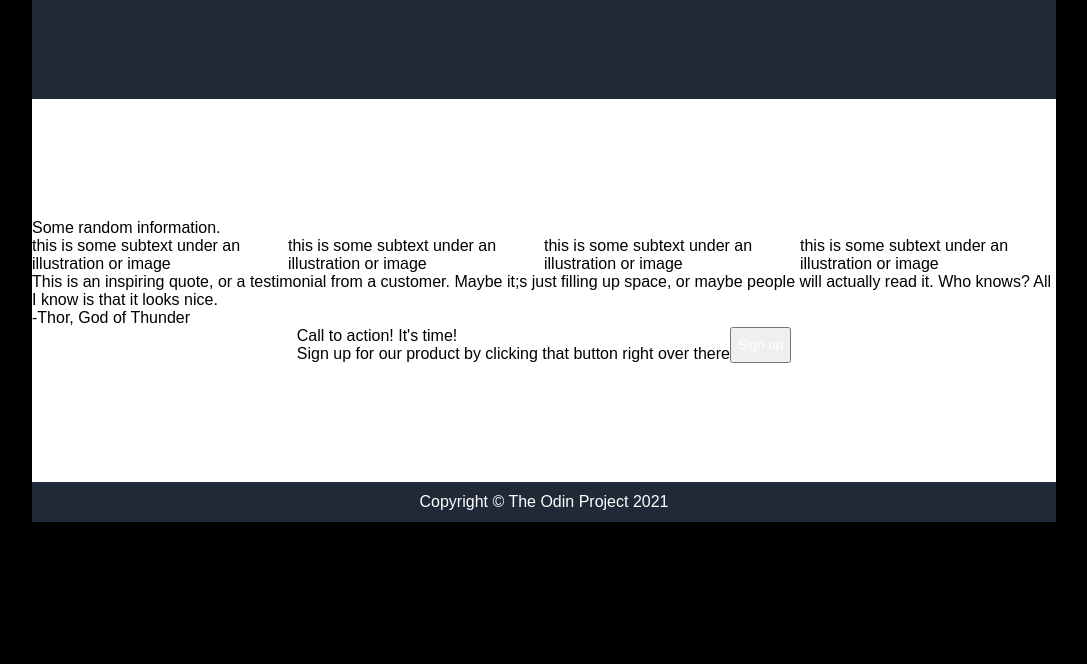
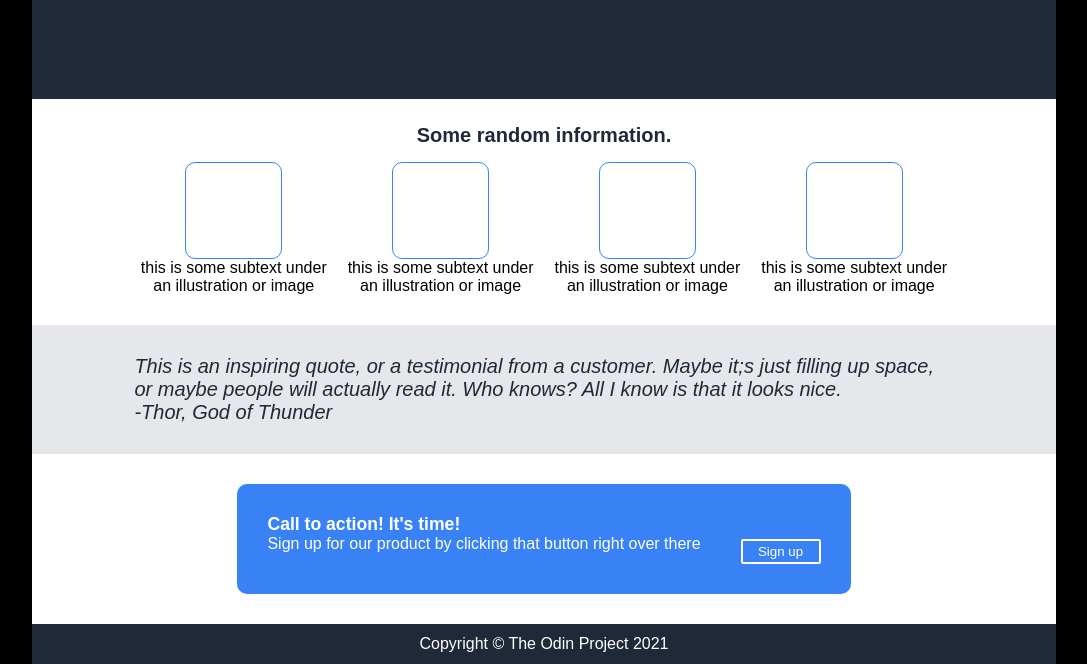
Before and after one commit to Potrocio/landing-page, a plain HTML site: page index.html in a window 1280 px wide. Shown: the part 278-942 px from the top of the page, without its empty margins (96-1183 px from the left). Before the commit the page ends 800 px from the top, so only its background shows below. Drawn offline with Linux system fonts and the light colour scheme.

Commit message:
finish page decorations

```diff
--- a/style.css
+++ b/style.css
@@ -1,6 +1,5 @@
 body {
     background-color: black;
-    height:100vh;
     display:flex;
     justify-content:center;
     margin:0 10% 0 10%;
@@ -9,8 +8,7 @@ body {
 
 .content {
     display:flex;
-    flex-direction:column;
-    justify-content: space-between;
+    flex-direction: column;
     background-color: white;
 }
 
@@ -80,22 +78,91 @@ a {
 .middle-content {
     display:flex;
     flex-direction: column;
+    flex: 1;
+    padding-top: 10px;
+}
+
+.middle-content-top {
+    display: flex;
+    flex-direction: column;
+    align-items: center;
+    margin: 15px 10% 30px 10%;
+}
+
+.information-header {
+    padding-bottom: 15px;
+    font-size: 20px;
+    font-weight: bold;
+    color: #1f2937;
 }
 
 .images-and-subtext {
-    display:flex;
+    display: flex;
+    gap: 8px;
+}
+
+.images-and-subtext .section {
+    display: flex;
+    flex-direction: column;
+    align-items: center;
+
+}
+
+.images-and-subtext .image {
+    border: 1px solid #3882f6;
+    height: 95px;
+    width: 95px;
+    border-radius: 10px;
+}
+
+.image-text {
+    text-align: center;
+}
+
+.middle-content-middle {
+    background-color: #e5e7eb;
+    padding: 30px 10% 30px 10%;
+}
+
+.middle-content-middle div {
+    font-style: italic;
+    font-size: 20px;
+    color: #1f2937;
 }
 
 .middle-content-bottom {
     display:flex;
     align-items: center;
     justify-content: center;
+    padding: 30px 10% 30px 10%;
 }
 
 .sign-up-box {
     display: flex;
+    background-color: #3882f6;
+    padding: 30px;
+    border-radius: 10px;
+    color: white;
+    gap: 40px;
 }
 
+.sign-up-box-header {
+    font-weight: bold;
+    font-size: 1.1em;
+}
+
+.sign-up-box button {
+    color: white;
+    background-color: #3882f6;
+    white-space: nowrap;
+    height: 25px;
+    width: 80px;
+    padding: 2px;
+    border: 2px solid white;
+    border-radius: 2px;
+    margin-top: 25px;
+
+}
 .footer {
     background-color: #1f2937;
     width: 100%;
@@ -104,4 +171,5 @@ a {
     align-items: center;
     justify-content: center;
     color: white;
+    margin-top:auto;
 }
```
